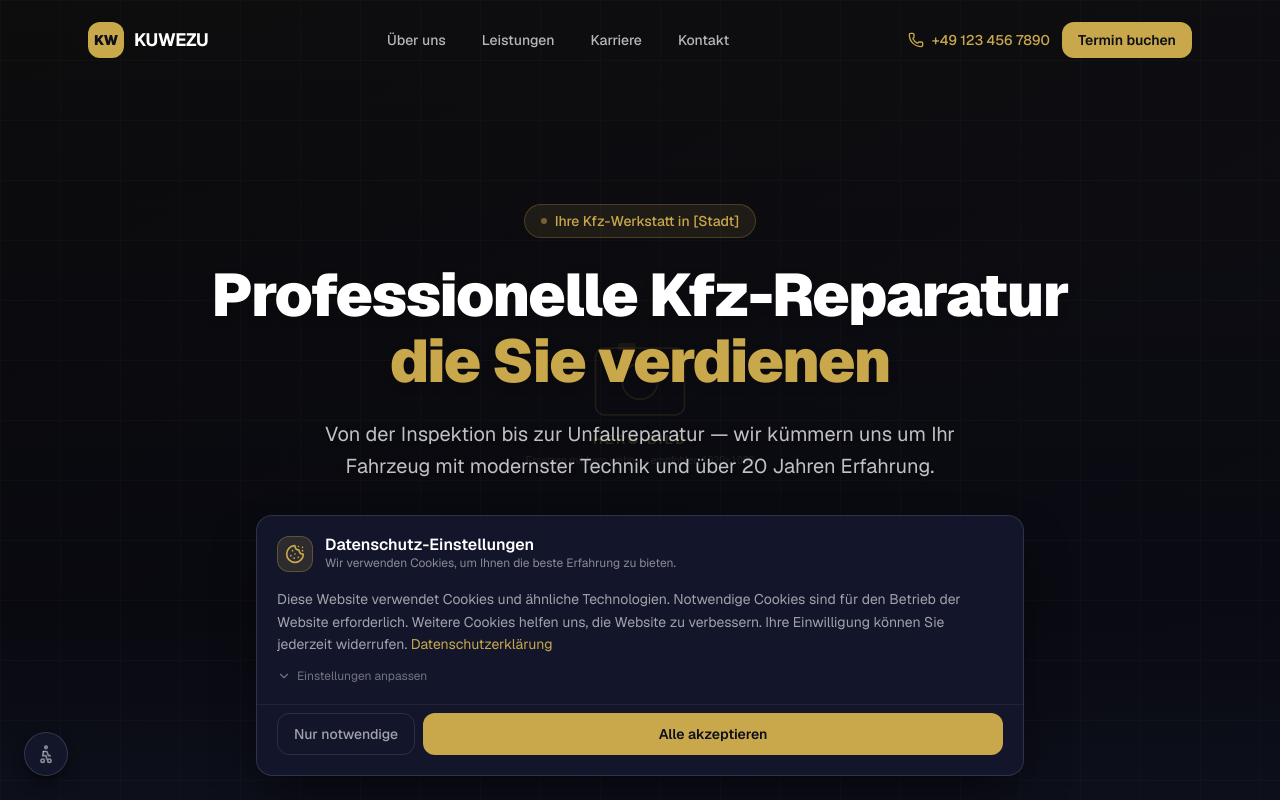
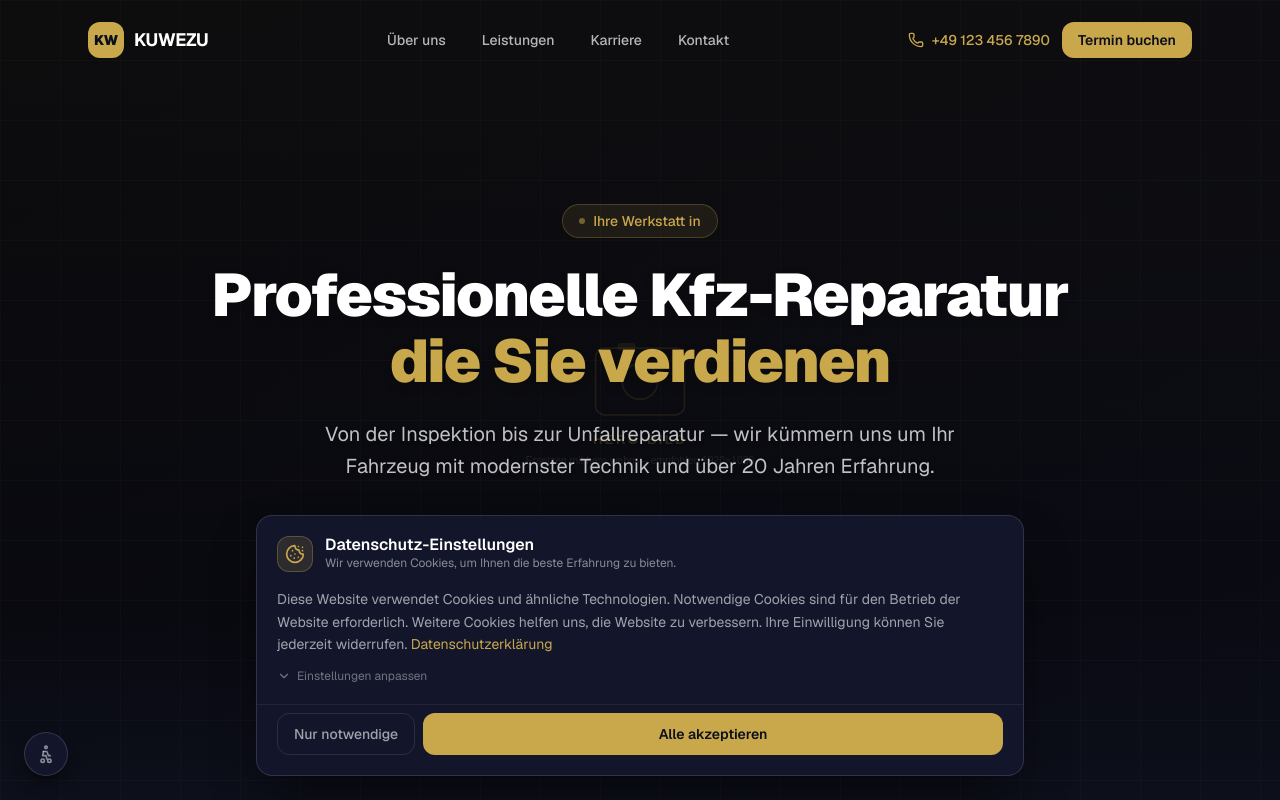
Before and after one commit to KUWEZU/template-onepager-1, a Next.js app: page / in a window 1280 px wide. Shown: the top 800 px of the page. Built offline with nearby package versions, Linux system fonts and the light colour scheme.

Commit message:
fix: use client.ts data in components

```diff
--- a/src/components/sections/Hero.tsx
+++ b/src/components/sections/Hero.tsx
@@ -65,7 +65,7 @@ export function Hero() {
         <div className="inline-flex items-center gap-2 px-4 py-1.5 rounded-full bg-brand-primary/10 border border-brand-primary/25 mb-6">
           <span className="w-1.5 h-1.5 rounded-full bg-brand-primary animate-pulse" aria-hidden="true" />
           <span className="text-brand-primary text-sm font-medium">
-            Ihre Kfz-Werkstatt in [Stadt]
+            Ihre {client.branche ?? "Werkstatt"} in {client.ort}
           </span>
         </div>
 
```
